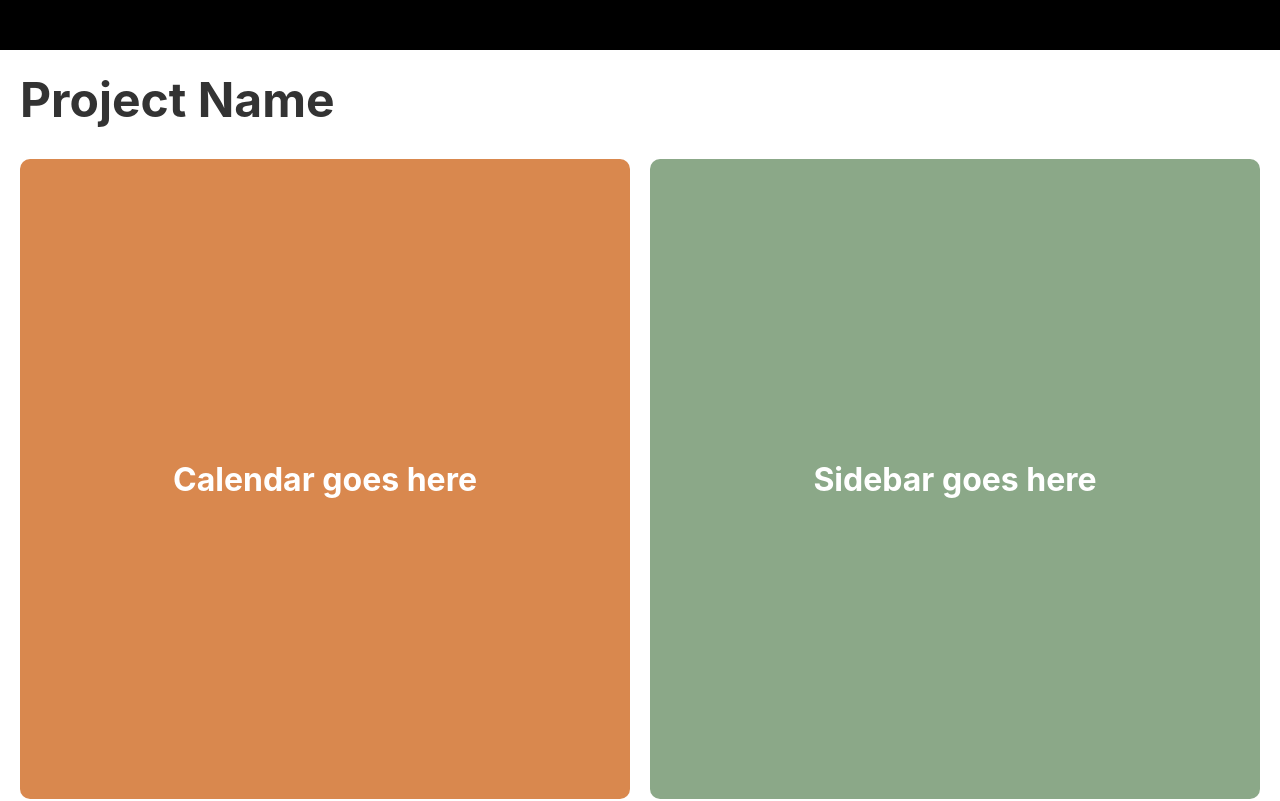
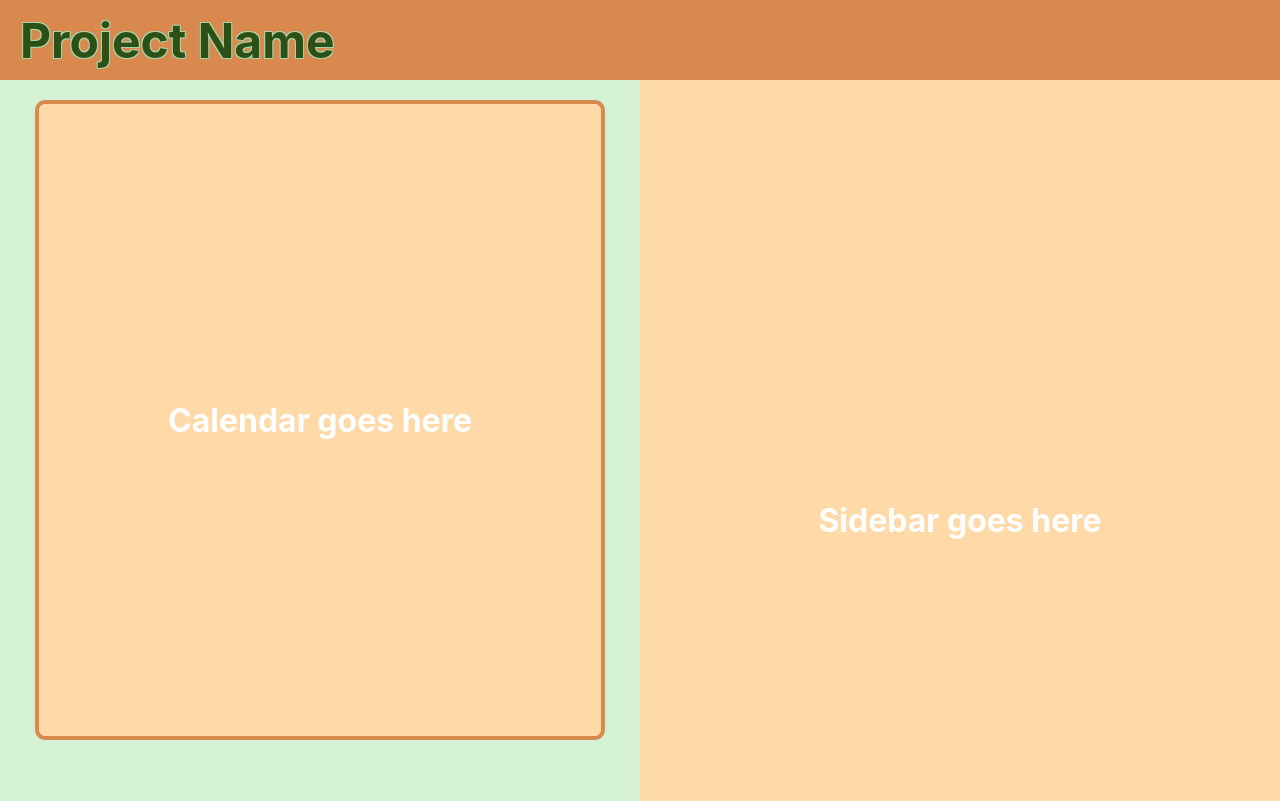
Before and after one commit to madeline-templeton/plate-path-public, a React (Vite) app in the folder frontend/: page / in a window 1280 px wide. Shown: the top 801 px of the page. Built offline with nearby package versions, Linux system fonts and the light colour scheme; the HTML template or start-up script is replaced by a standard one.

Commit message:
rough frontend layout

```diff
--- a/frontend/src/App.css
+++ b/frontend/src/App.css
@@ -9,30 +9,46 @@
   min-height: 100vh;
   display: flex;
   flex-direction: column;
-  background-color: white;
+  background-color: #d4f1d4;
 }
 
 .top-bar {
-  background-color: black;
-  height: 50px;
+  background-color: #d9884e;
+  height: 80px;
   width: 100%;
+  display: flex;
+  align-items: center;
+  padding-left: 20px;
 }
 
 .main-content {
   flex: 1;
   width: 100%;
   display: flex;
-  flex-direction: column;
-  padding: 20px;
   position: relative;
 }
 
-.logo {
-  font-size: 48px;
-  font-weight: bold;
-  text-align: left;
-  margin-bottom: 30px;
-  color: #333;
+.left-section {
+  flex: 1;
+  background-color: #d4f1d4;
+  padding: 20px;
+  display: flex;
+  align-items: center;
+  justify-content: center;
+}
+
+.right-section {
+  flex: 1;
+  background-color: #ffd9a8;
+  padding: 20px;
+  display: flex;
+  align-items: center;
+  justify-content: center;
+}
+
+.right-section h2 {
+  color: white;
+  font-size: 32px;
 }
 
 .boxes-container {
@@ -43,30 +59,30 @@
   margin-bottom: 200px;
 }
 
+.logo {
+  font-size: 48px;
+  font-weight: bold;
+  color: #2d5016;
+  text-shadow:
+    -1px -1px 0 #a8d5a8,
+    1px -1px 0 #a8d5a8,
+    -1px 1px 0 #a8d5a8,
+    1px 1px 0 #a8d5a8;
+}
+
 .calendar-box {
-  flex: 1;
-  background-color: #d9884e;
+  background-color: #ffd9a8;
+  border: 4px solid #d9884e;
   display: flex;
   align-items: center;
   justify-content: center;
   border-radius: 10px;
+  width: 95%;
+  height: 80vh;
+  margin-bottom: 200px;
 }
 
 .calendar-box h2 {
   color: white;
   font-size: 32px;
 }
-
-.sidebar-box {
-  flex: 1;
-  background-color: #8ba888;
-  display: flex;
-  align-items: center;
-  justify-content: center;
-  border-radius: 10px;
-}
-
-.sidebar-box h2 {
-  color: white;
-  font-size: 32px;
-}
--- a/frontend/src/App.tsx
+++ b/frontend/src/App.tsx
@@ -4,23 +4,22 @@ function App() {
   return (
     <div className="app-container">
       {/* Top bar */}
-      <div className="top-bar"></div>
+      <div className="top-bar">
+        <div className="logo">Project Name</div>
+      </div>
 
       {/* Main content area */}
       <div className="main-content">
-        {/* Logo in top left */}
-        <div className="logo">Project Name</div>
-
-        <div className="boxes-container">
-          {/* Left side - Calendar (Orange box) */}
+        {/* Left side - Calendar */}
+        <div className="left-section">
           <div className="calendar-box">
             <h2>Calendar goes here</h2>
           </div>
+        </div>
 
-          {/* Right side - Sidebar (Green box) */}
-          <div className="sidebar-box">
-            <h2>Sidebar goes here</h2>
-          </div>
+        {/* Right side - Sidebar */}
+        <div className="right-section">
+          <h2>Sidebar goes here</h2>
         </div>
       </div>
     </div>
```
